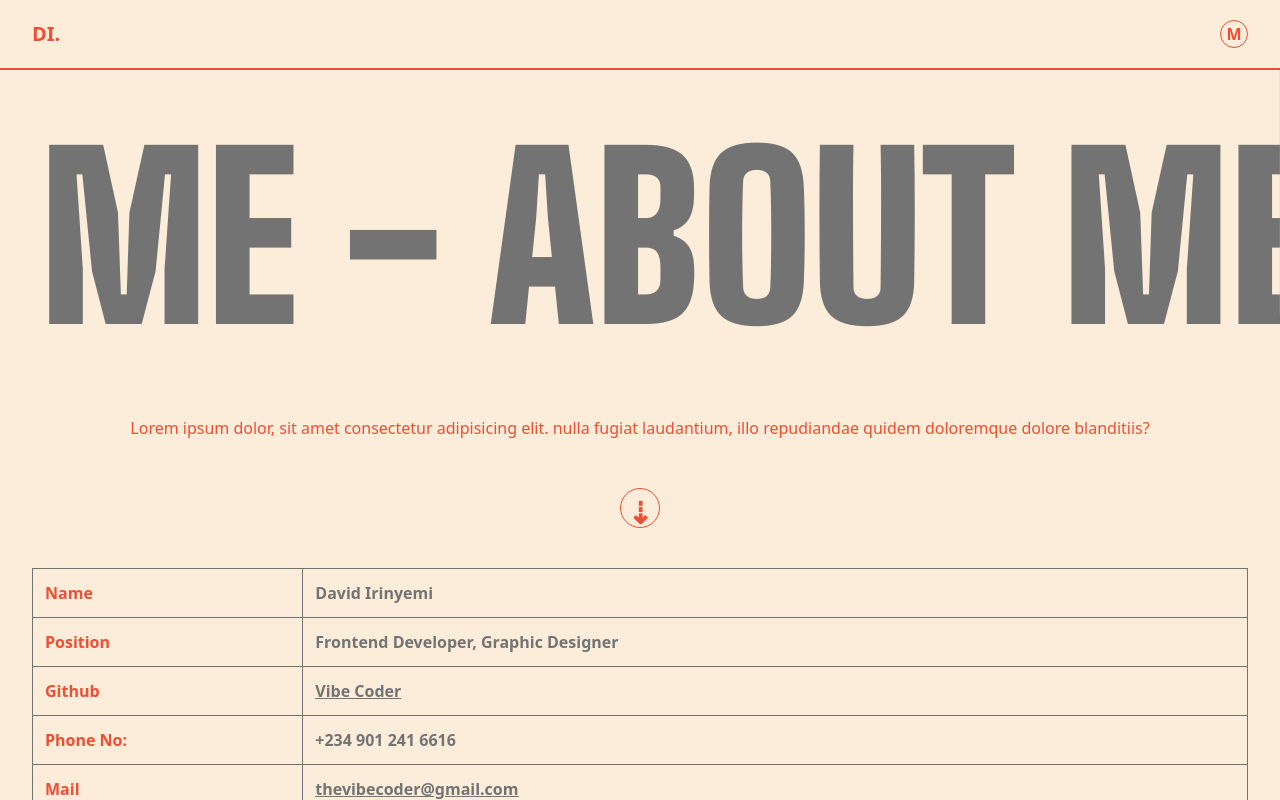
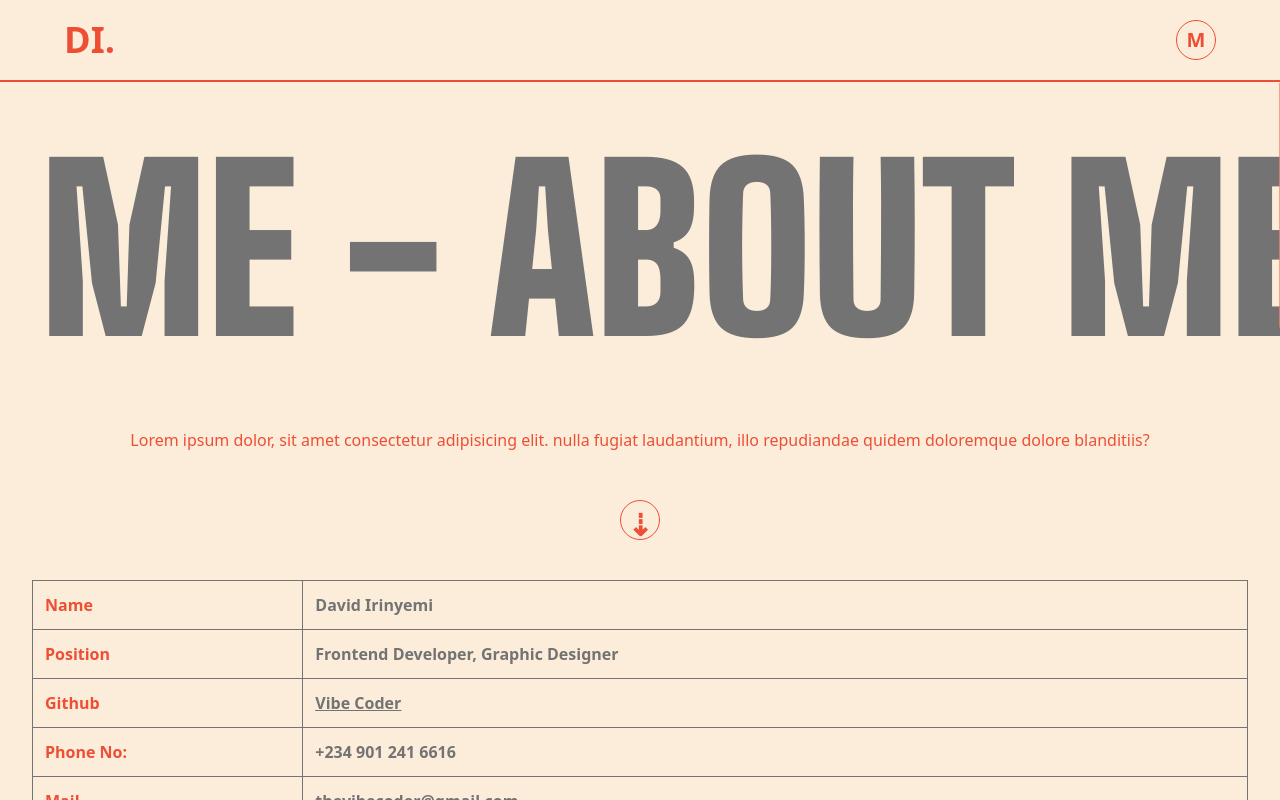
Before and after one commit to vibe-coder/david-irinyemi-portfolio-main, a Next.js app in the folder david-irinyemi-portfolio/david-irinyemi-portfolio/: page /about in a window 1280 px wide. Shown: the top 800 px of the page. Built offline with nearby package versions, Linux system fonts and the light colour scheme.

Commit message:
Configured NavBar for medium screens and removed height and width from style file

```diff
--- a/david-irinyemi-portfolio/david-irinyemi-portfolio/src/app/Navbar.jsx
+++ b/david-irinyemi-portfolio/david-irinyemi-portfolio/src/app/Navbar.jsx
@@ -9,22 +9,24 @@ const worksans = Work_Sans({
 
 const NavBar = () => {
   return(
-    <nav className="py-5 w-screen border-b-2 font-sans border-burnt-orange flex justify-between relative bg-peach">
-      <h1 className="text-burnt-orange text-xl ml-8">DI.</h1>
+    <nav className="py-5 w-screen border-b-2 font-sans border-burnt-orange flex justify-between relative">
+      <h1 className="text-burnt-orange text-xl ml-8 md:ml-16">
+        <a href="/" className='md:text-4xl font-bold'>DI.</a>
+      </h1>
 
       <div className="right-section-wrapper">
-        <input id='input' type="checkbox" className='absolute right-8 z-[1]'/>
+        <input id='input' type="checkbox" className='absolute right-8 h-[28px] w-[28px] md:w-[40px] md:h-[40px] md:right-16 z-[1]'/>
 
         {/* <p className='pl-10'>Click</p> */}
 
-        <div id='menu-button-wrapper' className='text-md font-light flex items-center justify-center rounded-3xl absolute right-8 top-0 h-[28px] w-[28px] '>
-          <p className='text-md font-bold'>M</p>
+        <div id='menu-button-wrapper' className='text-md font-light flex items-center justify-center rounded-3xl absolute right-8 top-0 h-[28px] w-[28px] md:right-16 md:w-[40px] md:h-[40px] '>
+          <p className='text-md font-bold md:text-xl'>M</p>
         </div>
 
-        <div id='menu-list' className="menu-list border-l-2 border-b-2 border-burnt-orange text-burnt-orange flex-1 h-[245px] w-[90%] md:w-[50%] lg:w-[30%] right-0 top-[50px] absolute z-[3] px-8 py-8 flex flex-col gap-8 bg-peach">
-          <a href="/">About Me</a>
-          <a href="/">Projects</a>
-          <a href="/">Resume</a>
+        <div id='menu-list' className="border-l-2 border-b-2 border-burnt-orange text-burnt-orange flex-1 h-[245px] w-[90%] md:w-[50%] lg:w-[30%] right-0 top-[50px] absolute z-[3] px-14 py-8 flex flex-col gap-8 bg-peach text-lg font-bold justify-center md:text-xl md:top-[62.8px]">
+          <a href="/about" className='transition duration-200 ease-in-out w-[40%] hover:text-text-gray '>About Me</a>
+          <a href="/projects" className='transition duration-200 ease-in-out w-[40%] hover:text-text-gray '>Projects</a>
+          <a href="/" className='transition duration-200 ease-in-out w-[40%] hover:text-text-gray '>Resume</a>
         </div>
       </div>
     </nav>
--- a/david-irinyemi-portfolio/david-irinyemi-portfolio/src/app/Styles/NavBar.scss
+++ b/david-irinyemi-portfolio/david-irinyemi-portfolio/src/app/Styles/NavBar.scss
@@ -20,8 +20,6 @@ nav{
 
     #input{
       border-radius: 30px;
-      height: 28px;
-      width: 28px;
       border: .9px solid #EE4E34;
       appearance: none;
       z-index: 20px;
```
